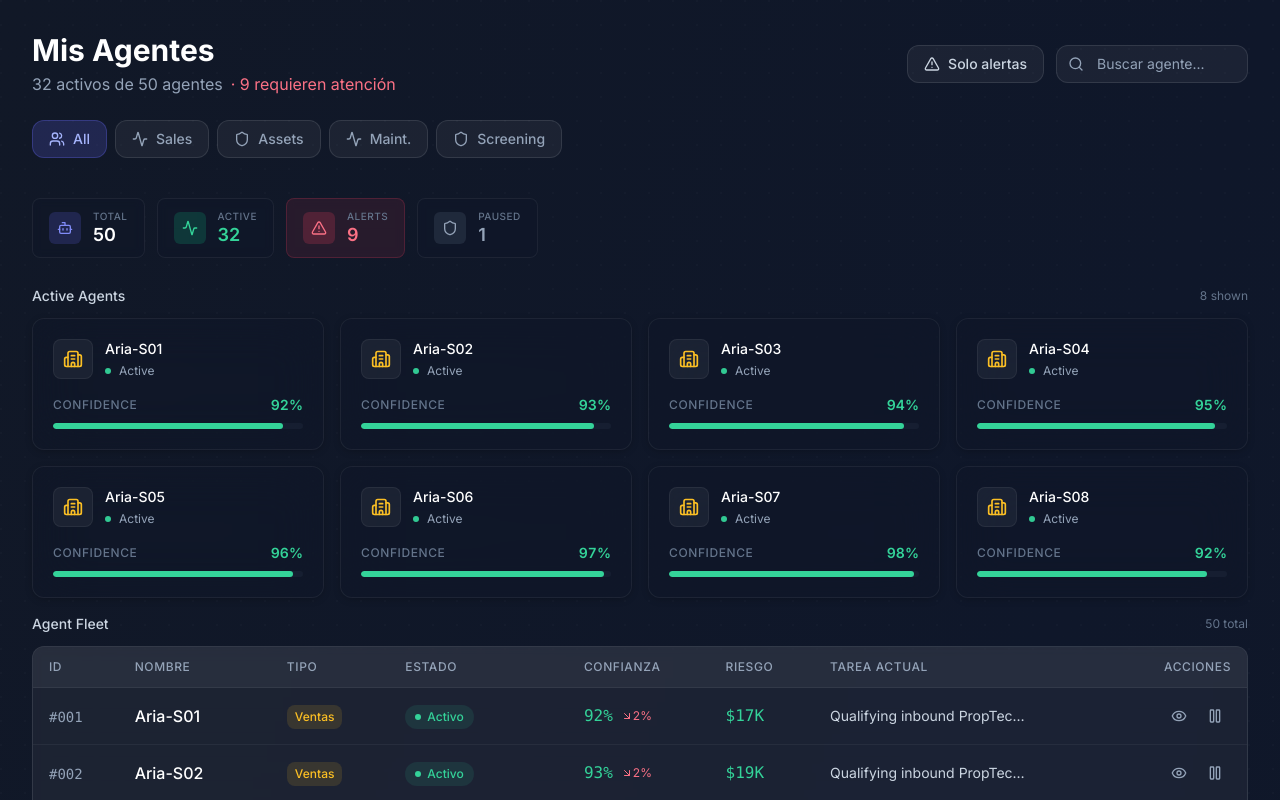
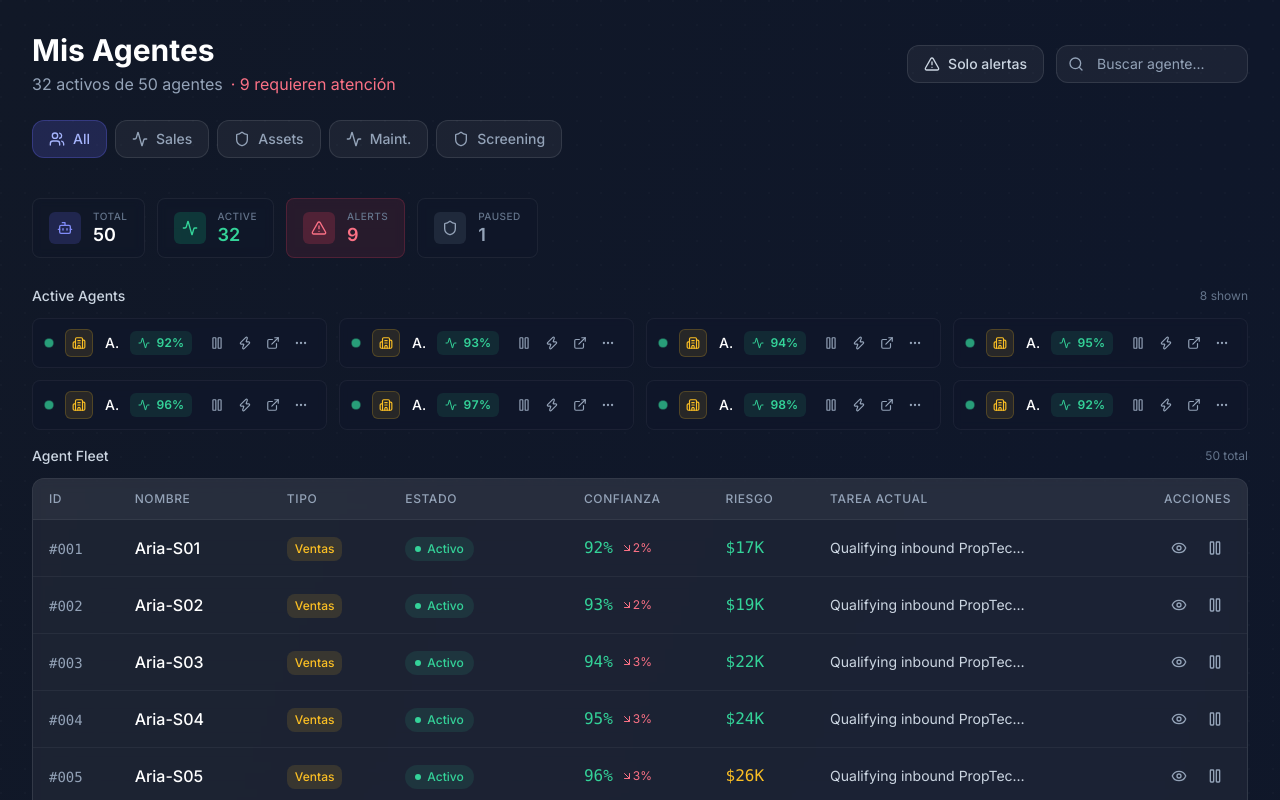
Before and after one commit to leandrodesignux-ux/Sentinel-OS, a Next.js app: page /agents in a window 1280 px wide. Shown: the top 800 px of the page. Built offline with nearby package versions, Linux system fonts and the light colour scheme.

Commit message:
Refactor AgentCard: horizontal compact layout, 40% height reduction, inline actions, hover footer

```diff
--- a/components/agents/AgentCard.tsx
+++ b/components/agents/AgentCard.tsx
@@ -7,53 +7,46 @@ import {
   Home,
   Users,
   Wrench,
-  MoreVertical,
+  MoreHorizontal,
   Play,
   Pause,
   ExternalLink,
   Zap,
-  ChevronRight,
-  Loader2
+  Loader2,
+  Activity
 } from "lucide-react";
 import { confidencePercent } from "@/lib/utils/confidenceUtils";
 import { cn } from "@/lib/utils";
 import type { Agent, AgentType, AgentStatus } from "@/types/agent";
 
-// Status configuration - minimal badges
+// Status configuration - ultra compact
 const STATUS_CONFIG: Record<AgentStatus, {
-  label: string;
   dot: string;
-  bg: string;
+  glow: string;
 }> = {
   idle: {
-    label: "Idle",
     dot: "bg-emerald-400",
-    bg: "bg-emerald-400/10",
+    glow: "shadow-emerald-400/30",
   },
   running: {
-    label: "Active",
     dot: "bg-emerald-400",
-    bg: "bg-emerald-400/10",
+    glow: "shadow-emerald-400/40",
   },
   monitoring: {
-    label: "Watch",
     dot: "bg-amber-400",
-    bg: "bg-amber-400/10",
+    glow: "shadow-amber-400/30",
   },
   intervention_required: {
-    label: "Alert",
-    dot: "bg-rose-400",
-    bg: "bg-rose-400/10",
+    dot: "bg-rose-500",
+    glow: "shadow-rose-500/40",
   },
   circuit_open: {
-    label: "Alert",
-    dot: "bg-rose-400",
-    bg: "bg-rose-400/10",
+    dot: "bg-rose-500",
+    glow: "shadow-rose-500/40",
   },
   suspended: {
-    label: "Paused",
-    dot: "bg-slate-400",
-    bg: "bg-slate-400/10",
+    dot: "bg-slate-500",
+    glow: "shadow-slate-500/20",
   },
 };
 
@@ -65,17 +58,10 @@ const TYPE_ICONS: Record<AgentType, typeof Building2> = {
 };
 
 const TYPE_COLORS: Record<AgentType, string> = {
-  sales: "from-amber-500/20 to-orange-500/20",
-  asset_mgmt: "from-blue-500/20 to-cyan-500/20",
-  maintenance: "from-rose-500/20 to-pink-500/20",
-  screening: "from-violet-500/20 to-purple-500/20",
-};
-
-const TYPE_ACCENT: Record<AgentType, string> = {
-  sales: "text-amber-400",
-  asset_mgmt: "text-blue-400",
-  maintenance: "text-rose-400",
-  screening: "text-violet-400",
+  sales: "text-amber-400 bg-amber-400/10 border-amber-400/20",
+  asset_mgmt: "text-blue-400 bg-blue-400/10 border-blue-400/20",
+  maintenance: "text-rose-400 bg-rose-400/10 border-rose-400/20",
+  screening: "text-violet-400 bg-violet-400/10 border-violet-400/20",
 };
 
 interface AgentCardProps {
@@ -84,58 +70,67 @@ interface AgentCardProps {
   onPauseResume: () => Promise<void>;
 }
 
-// Memoized confidence bar component
-const ConfidenceBar = memo(function ConfidenceBar({
-  confidence,
-  color
+// Compact confidence indicator - just the number with color
+const ConfidenceIndicator = memo(function ConfidenceIndicator({
+  confidence
 }: {
   confidence: number;
-  color: string;
 }) {
+  const colorClass = confidence > 90
+    ? "text-emerald-400"
+    : confidence >= 80
+      ? "text-amber-400"
+      : "text-rose-400";
+
+  const bgClass = confidence > 90
+    ? "bg-emerald-400/10"
+    : confidence >= 80
+      ? "bg-amber-400/10"
+      : "bg-rose-400/10";
+
   return (
-    <div className="w-full h-1.5 bg-slate-800/50 rounded-full overflow-hidden">
-      <motion.div
-        initial={{ width: 0 }}
-        animate={{ width: `${confidence}%` }}
-        transition={{ duration: 0.6, ease: "easeOut" }}
-        className="h-full rounded-full"
-        style={{ backgroundColor: color }}
-      />
+    <div className={cn(
+      "flex items-center gap-1.5 px-2 py-1 rounded-md",
+      bgClass
+    )}>
+      <Activity className={cn("w-3 h-3", colorClass)} />
+      <span className={cn("text-xs font-semibold tabular-nums", colorClass)}>
+        {confidence}%
+      </span>
     </div>
   );
 });
 
-// Memoized action button
-const ActionButton = memo(function ActionButton({
+// Icon action button - minimal
+const IconButton = memo(function IconButton({
   icon: Icon,
   onClick,
   label,
-  variant = "default"
+  variant = "ghost"
 }: {
   icon: typeof Play;
   onClick: (e: React.MouseEvent) => void;
   label: string;
-  variant?: "default" | "primary" | "danger";
+  variant?: "ghost" | "primary" | "danger";
 }) {
   const variants = {
-    default: "bg-white/5 hover:bg-white/10 text-slate-300",
-    primary: "bg-indigo-500/20 hover:bg-indigo-500/30 text-indigo-300",
-    danger: "bg-rose-500/20 hover:bg-rose-500/30 text-rose-300"
+    ghost: "text-slate-400 hover:text-white hover:bg-white/10",
+    primary: "text-indigo-400 hover:text-indigo-300 hover:bg-indigo-500/20",
+    danger: "text-rose-400 hover:text-rose-300 hover:bg-rose-500/20"
   };
 
   return (
     <motion.button
-      whileHover={{ scale: 1.05 }}
-      whileTap={{ scale: 0.95 }}
+      whileHover={{ scale: 1.1 }}
+      whileTap={{ scale: 0.9 }}
       onClick={onClick}
       className={cn(
-        "flex items-center justify-center w-8 h-8 rounded-lg",
-        "transition-all duration-200",
+        "p-1.5 rounded-md transition-all duration-150",
         variants[variant]
       )}
       title={label}
     >
-      <Icon className="w-4 h-4" />
+      <Icon className="w-3.5 h-3.5" />
     </motion.button>
   );
 });
@@ -147,15 +142,12 @@ export const AgentCard = memo(function AgentCard({
 }: AgentCardProps) {
   const [isHovered, setIsHovered] = useState(false);
   const [isLoading, setIsLoading] = useState(false);
-  const [showActions, setShowActions] = useState(false);
 
   const confidence = confidencePercent(agent);
   const isPaused = agent.status === "suspended";
   const status = STATUS_CONFIG[agent.status];
   const TypeIcon = TYPE_ICONS[agent.type];
-
-  const confidenceColor = confidence > 90 ? "#34D399" : confidence >= 80 ? "#FBBF24" : "#F87171";
-  const confidenceTextColor = confidence > 90 ? "text-emerald-400" : confidence >= 80 ? "text-amber-400" : "text-rose-400";
+  const typeStyle = TYPE_COLORS[agent.type];
 
   const handlePauseResume = useCallback(async (e: React.MouseEvent) => {
     e.stopPropagation();
@@ -174,192 +166,157 @@ export const AgentCard = memo(function AgentCard({
 
   const handleRun = useCallback((e: React.MouseEvent) => {
     e.stopPropagation();
-    // Trigger agent execution
     console.log(`Running agent ${agent.id}`);
   }, [agent.id]);
 
   return (
     <motion.div
-      layoutId={`agent-card-${agent.id}`}
-      initial={{ opacity: 0, y: 12 }}
-      animate={{ opacity: 1, y: 0 }}
-      whileHover={{ y: -2 }}
-      transition={{
-        duration: 0.25,
-        ease: [0.25, 0.46, 0.45, 0.94]
+      layoutId={`agent-${agent.id}`}
+      initial={{ opacity: 0, scale: 0.98 }}
+      animate={{ opacity: 1, scale: 1 }}
+      whileHover={{
+        y: -1,
+        transition: { duration: 0.15, ease: "easeOut" }
       }}
-      onHoverStart={() => {
-        setIsHovered(true);
-        setShowActions(true);
-      }}
-      onHoverEnd={() => {
-        setIsHovered(false);
-        setShowActions(false);
-      }}
+      onHoverStart={() => setIsHovered(true)}
+      onHoverEnd={() => setIsHovered(false)}
       onClick={onClick}
       className={cn(
-        "relative group rounded-xl overflow-hidden cursor-pointer",
-        "bg-slate-900/40 backdrop-blur-xl",
-        "border border-white/[0.06]",
-        "shadow-[0_2px_8px_-2px_rgba(0,0,0,0.3)]",
-        "hover:shadow-[0_8px_24px_-4px_rgba(99,102,241,0.15)]",
-        "hover:border-white/[0.12]",
-        "transition-shadow duration-300",
-        isPaused && "opacity-75"
+        "relative group cursor-pointer",
+        "rounded-lg overflow-hidden",
+        "bg-slate-900/60 backdrop-blur-sm",
+        "border border-white/[0.05]",
+        "hover:border-white/[0.1]",
+        "hover:shadow-[0_0_20px_-5px_rgba(99,102,241,0.2)]",
+        "transition-all duration-200",
+        isPaused && "opacity-60"
       )}
     >
-      {/* Gradient overlay on hover */}
+      {/* Main row - ultra compact horizontal layout */}
+      <div className="flex items-center gap-3 px-3 py-2.5">
+
+        {/* Status dot with glow for running agents */}
+        <div className="relative shrink-0">
           <motion.div
-        initial={{ opacity: 0 }}
-        animate={{ opacity: isHovered ? 1 : 0 }}
-        transition={{ duration: 0.2 }}
+            animate={agent.status === "running" ? {
+              scale: [1, 1.2, 1],
+              opacity: [0.5, 1, 0.5]
+            } : {}}
+            transition={{ duration: 2, repeat: Infinity, ease: "easeInOut" }}
             className={cn(
-          "absolute inset-0 bg-gradient-to-br",
-          TYPE_COLORS[agent.type],
+              "w-2 h-2 rounded-full",
+              status.dot,
+              agent.status === "running" && cn("shadow-lg", status.glow)
+            )}
+          />
+          {/* Pulse ring for running */}
+          {agent.status === "running" && (
+            <motion.span
+              animate={{ scale: [1, 2], opacity: [0.5, 0] }}
+              transition={{ duration: 1.5, repeat: Infinity }}
+              className={cn(
+                "absolute inset-0 rounded-full",
+                status.dot,
                 "opacity-30"
               )}
             />
+          )}
+        </div>
 
-      {/* Top accent line */}
+        {/* Type icon - small badge */}
         <div className={cn(
-        "absolute top-0 left-4 right-4 h-[2px] rounded-full",
-        "bg-gradient-to-r from-transparent via-white/20 to-transparent",
-        "opacity-0 group-hover:opacity-100 transition-opacity duration-300"
-      )} />
+          "w-7 h-7 rounded-md flex items-center justify-center shrink-0",
+          "border",
+          typeStyle
+        )}>
+          <TypeIcon className="w-3.5 h-3.5" />
+        </div>
 
-      <div className="relative p-5">
-        {/* Header: Icon + Name */}
-        <div className="flex items-start gap-3 mb-4">
-          <motion.div
-            whileHover={{ scale: 1.05 }}
-            className={cn(
-              "w-10 h-10 rounded-lg flex items-center justify-center shrink-0",
-              "bg-white/5 border border-white/[0.06]",
-              TYPE_ACCENT[agent.type]
-            )}
-          >
-            <TypeIcon className="w-5 h-5" />
-          </motion.div>
-
+        {/* Name - single line, truncated */}
         <div className="flex-1 min-w-0">
-            <h3 className="font-medium text-white text-sm truncate">
+          <h3 className="text-sm font-medium text-white truncate">
             {agent.name}
           </h3>
-            <div className="flex items-center gap-2 mt-1">
-              <span className={cn(
-                "w-1.5 h-1.5 rounded-full",
-                status.dot,
-                agent.status === "running" && "animate-pulse"
-              )} />
-              <span className="text-xs text-slate-400">
-                {status.label}
-              </span>
+        </div>
+
+        {/* Confidence - compact badge */}
+        <ConfidenceIndicator confidence={confidence} />
+
+        {/* Quick actions - always visible but subtle */}
+        <div
+          className="flex items-center gap-0.5 shrink-0"
+          onClick={(e) => e.stopPropagation()}
+        >
+          <IconButton
+            icon={isPaused ? Play : Pause}
+            onClick={handlePauseResume}
+            label={isPaused ? "Resume" : "Pause"}
+            variant={isPaused ? "primary" : "ghost"}
+          />
+          <IconButton
+            icon={Zap}
+            onClick={handleRun}
+            label="Run"
+            variant="ghost"
+          />
+          <IconButton
+            icon={ExternalLink}
+            onClick={handleDetails}
+            label="Details"
+            variant="ghost"
+          />
+          <IconButton
+            icon={MoreHorizontal}
+            onClick={(e) => e.stopPropagation()}
+            label="More"
+            variant="ghost"
+          />
         </div>
       </div>
 
-          {/* Quick Actions - appear on hover */}
-          <AnimatePresence>
-            {showActions && (
-              <motion.div
-                initial={{ opacity: 0, x: 10 }}
-                animate={{ opacity: 1, x: 0 }}
-                exit={{ opacity: 0, x: 5 }}
-                transition={{ duration: 0.15 }}
-                className="flex items-center gap-1"
-                onClick={(e) => e.stopPropagation()}
-              >
-                <ActionButton
-                  icon={isPaused ? Play : Pause}
-                  onClick={handlePauseResume}
-                  label={isPaused ? "Resume" : "Pause"}
-                  variant={isPaused ? "primary" : "default"}
-                />
-                <ActionButton
-                  icon={Zap}
-                  onClick={handleRun}
-                  label="Run Agent"
-                  variant="primary"
-                />
-                <ActionButton
-                  icon={ExternalLink}
-                  onClick={handleDetails}
-                  label="Open Details"
-                />
-                <ActionButton
-                  icon={MoreVertical}
-                  onClick={(e) => {
-                    e.stopPropagation();
-                    // Show more menu
-                  }}
-                  label="More"
-                />
-              </motion.div>
-            )}
-          </AnimatePresence>
-
-          {/* Chevron indicator on hover */}
-          <motion.div
-            initial={{ opacity: 0, x: -5 }}
-            animate={{ opacity: isHovered ? 0.5 : 0, x: 0 }}
-            className="text-slate-500"
-          >
-            <ChevronRight className="w-4 h-4" />
-          </motion.div>
-        </div>
-
-        {/* Confidence Section */}
-        <div className="space-y-2">
-          <div className="flex items-center justify-between">
-            <span className="text-xs text-slate-500 font-medium uppercase tracking-wider">
-              Confidence
-            </span>
-            <motion.span
-              className={cn(
-                "text-sm font-semibold tabular-nums",
-                confidenceTextColor
-              )}
-            >
-              {confidence}%
-            </motion.span>
-          </div>
-          <ConfidenceBar confidence={confidence} color={confidenceColor} />
-        </div>
-
-        {/* Expanded info on hover */}
+      {/* Expandable footer on hover - secondary info */}
       <AnimatePresence>
         {isHovered && (
           <motion.div
-              initial={{ opacity: 0, height: 0 }}
-              animate={{ opacity: 1, height: "auto" }}
-              exit={{ opacity: 0, height: 0 }}
-              transition={{ duration: 0.2, ease: "easeOut" }}
-              className="overflow-hidden"
+            initial={{ height: 0, opacity: 0 }}
+            animate={{ height: "auto", opacity: 1 }}
+            exit={{ height: 0, opacity: 0 }}
+            transition={{ duration: 0.2, ease: [0.25, 0.46, 0.45, 0.94] }}
+            className="overflow-hidden border-t border-white/[0.03]"
           >
-              <div className="pt-3 mt-3 border-t border-white/[0.06]">
-                <p className="text-xs text-slate-400 line-clamp-2">
+            <div className="px-3 py-2 bg-white/[0.02]">
+              <div className="flex items-center justify-between gap-4">
+                {/* Task description */}
+                <p className="text-[11px] text-slate-500 truncate flex-1">
                   {agent.current_task.description}
                 </p>
-                <div className="flex items-center gap-3 mt-2">
-                  <span className="text-[10px] text-slate-500">
+
+                {/* Meta info */}
+                <div className="flex items-center gap-2 shrink-0">
+                  <span className="text-[10px] text-slate-600 font-mono">
                     {agent.id}
                   </span>
-                  <span className="w-1 h-1 rounded-full bg-slate-600" />
-                  <span className="text-[10px] text-slate-500">
+                  <span className="w-1 h-1 rounded-full bg-slate-700" />
+                  <span className="text-[10px] text-slate-600">
                     {agent.metadata.region}
                   </span>
+                </div>
               </div>
             </div>
           </motion.div>
         )}
       </AnimatePresence>
-      </div>
 
-      {/* Bottom glow effect */}
-      <div className={cn(
-        "absolute bottom-0 left-0 right-0 h-px",
-        "bg-gradient-to-r from-transparent via-white/10 to-transparent",
-        "opacity-0 group-hover:opacity-100 transition-opacity duration-500"
-      )} />
+      {/* Subtle gradient glow on hover */}
+      <motion.div
+        initial={{ opacity: 0 }}
+        animate={{ opacity: isHovered ? 1 : 0 }}
+        transition={{ duration: 0.2 }}
+        className="absolute inset-0 rounded-lg pointer-events-none"
+        style={{
+          background: `radial-gradient(600px circle at var(--mouse-x, 50%) var(--mouse-y, 0%), rgba(99,102,241,0.06), transparent 40%)`
+        }}
+      />
     </motion.div>
   );
 });
--- a/components/agents/AgentGrid.tsx
+++ b/components/agents/AgentGrid.tsx
@@ -32,7 +32,7 @@ export const AgentGrid = memo(function AgentGrid({
       initial={{ opacity: 0 }}
       animate={{ opacity: 1 }}
       transition={{ duration: 0.3 }}
-      className="grid grid-cols-1 sm:grid-cols-2 lg:grid-cols-4 gap-4"
+      className="grid grid-cols-1 sm:grid-cols-2 lg:grid-cols-4 gap-3"
     >
       {visibleAgents.map((agent, index) => (
         <motion.div
```
Lines whose indentation alone changed are shown as unchanged.
